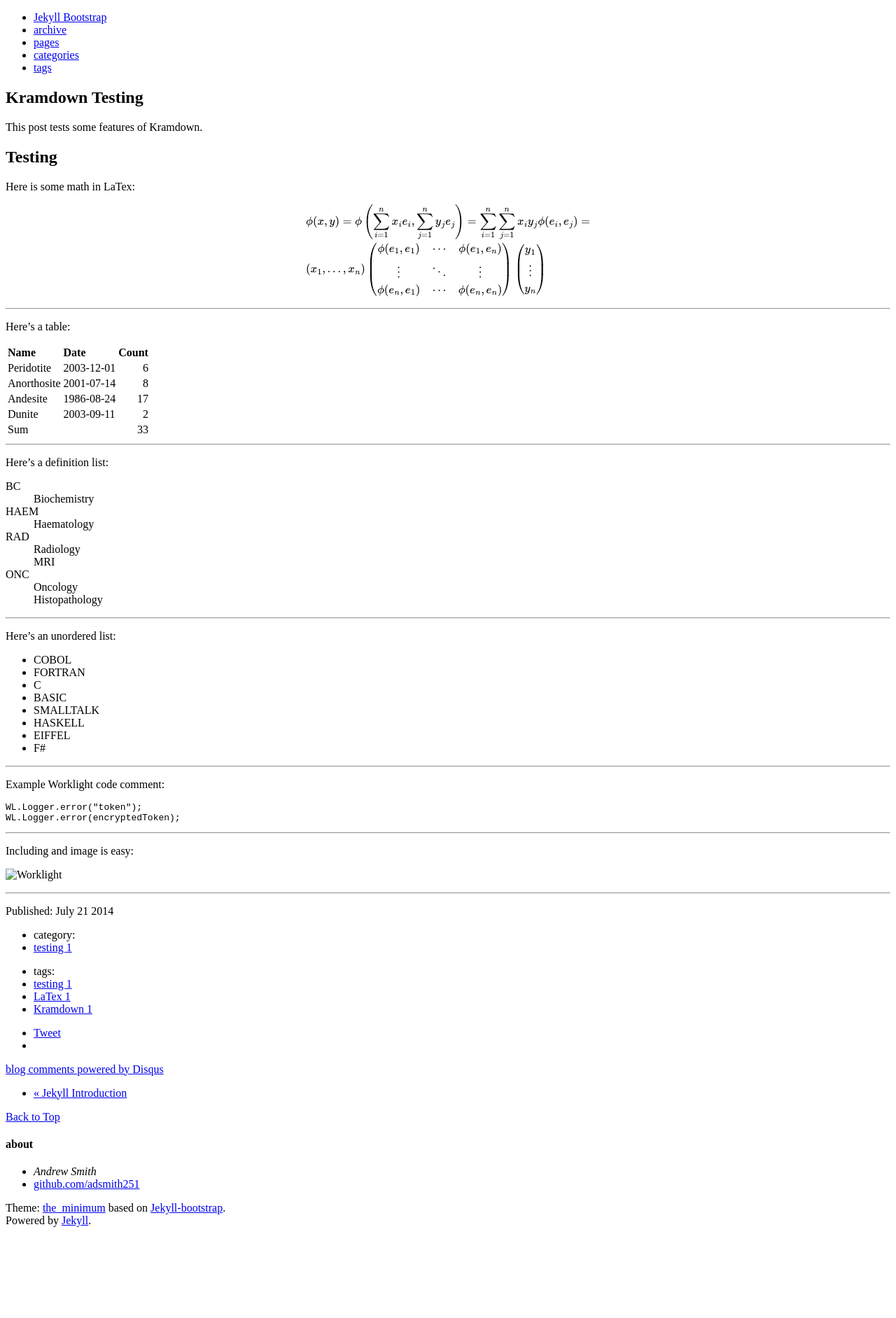
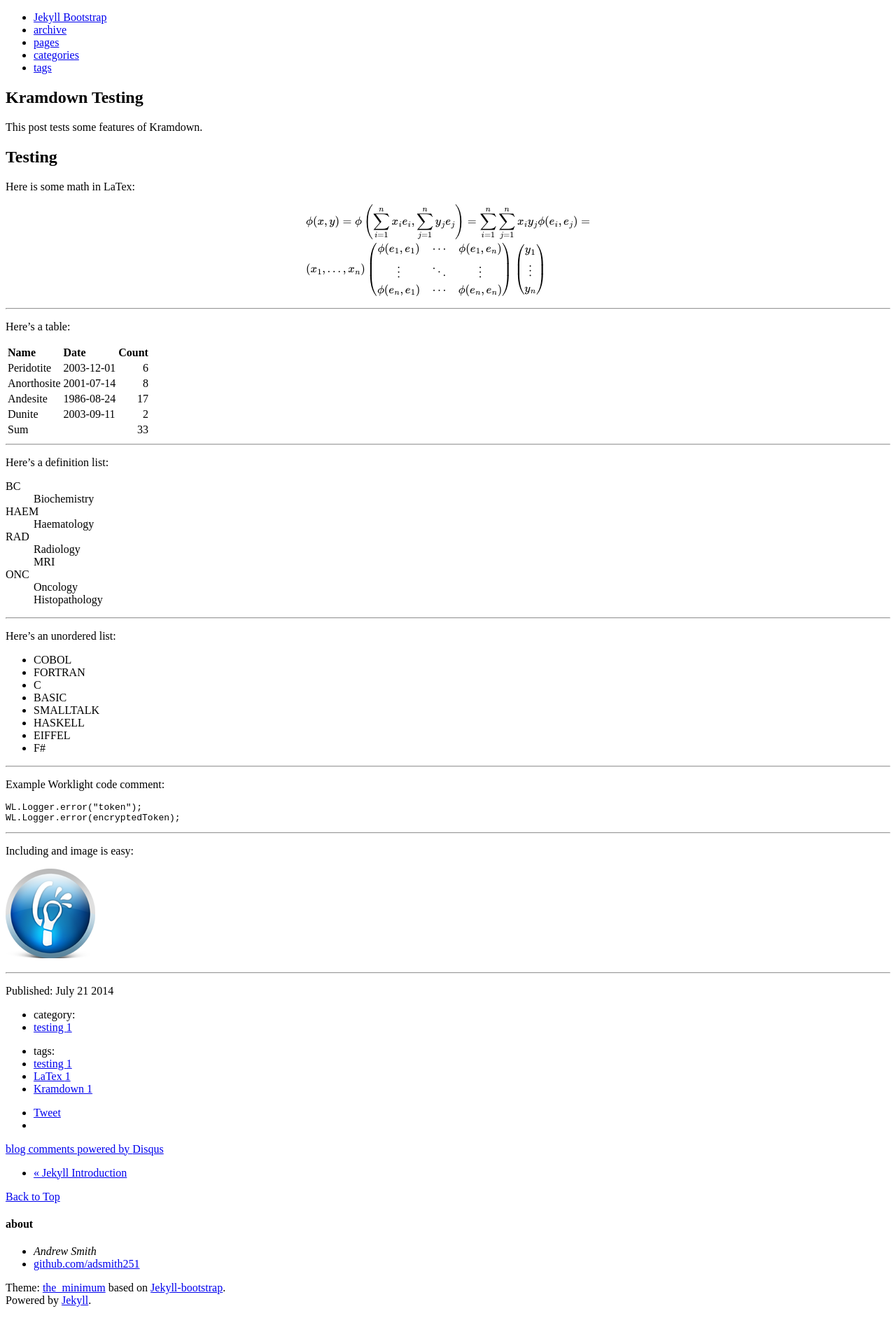
Before and after one commit to adsmith251/adsmith251.github.io, a Jekyll site: the page built from _posts/2014-07-21-kramdown-testing.md, in a window 1280 px wide. Shown: the whole page at 70% size. Built offline with Jekyll 4.4.1, drawn with Linux system fonts in a browser that asks for light colours; formulas are drawn with MathJax 3; comment, search, counter and statistics services are not loaded; before the commit the page ends 1769 px from its top, so only the background shows below that.

Commit message:
More attempts at displaying an image

```diff
--- a/_posts/2014-07-21-kramdown-testing.md
+++ b/_posts/2014-07-21-kramdown-testing.md
@@ -91,6 +91,6 @@ WL.Logger.error(encryptedToken);
 
 Including and image is easy:
 
-![Worklight](/_posts/images/icon.png)
+![Worklight](/images/icon.png)
 
 -------------------
```
Also changed, not shown: images/icon.png (added).
